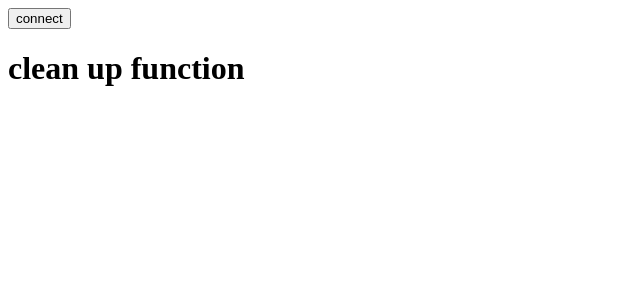
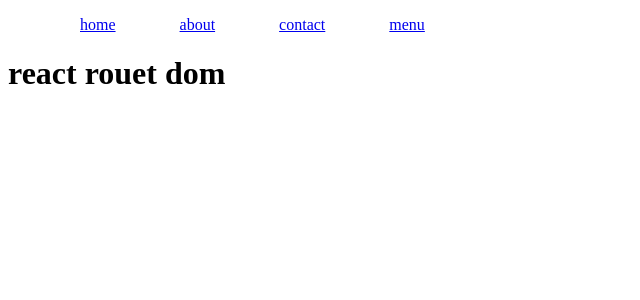
Before and after one commit to darwinMWF/todo_app_react_app, a React (Vite) app: page / in a window 1280 px wide. Shown: the top 300 px of the page, without its empty margins (0-640 px from the left). Built offline with nearby package versions, Linux system fonts and the light colour scheme.

Commit message:
reat-router-dom

```diff
--- a/package.json
+++ b/package.json
@@ -11,7 +11,8 @@
   },
   "dependencies": {
     "react": "^18.2.0",
-    "react-dom": "^18.2.0"
+    "react-dom": "^18.2.0",
+    "react-router-dom": "^6.14.2"
   },
   "devDependencies": {
     "@types/react": "^18.0.37",
--- a/src/main.jsx
+++ b/src/main.jsx
@@ -1,5 +1,6 @@
 import React from 'react'
 import ReactDOM from 'react-dom/client'
+import { BrowserRouter } from 'react-router-dom';
 // import NewApp from './useReducer/app'
 // import Reducer from './useReducer/example'
 // import './index.css'
@@ -11,10 +12,14 @@ import ReactDOM from 'react-dom/client'
 // import Demoref from './useref/demoref'
 // import Stopwatch from './useref/demoref'
 // import App from './useEffect/app'
-import CleanUp from './useEffect/cleanUp'
+// import CleanUp from './useEffect/cleanUp'
+
+import App from './react-router-dom/app';
 
 ReactDOM.createRoot(document.getElementById('root')).render(
   <React.StrictMode>
-   <CleanUp/>
+   <BrowserRouter>
+    <App/>
+   </BrowserRouter>
   </React.StrictMode>,
 )
--- /dev/null
+++ b/src/react-router-dom/app.css
@@ -0,0 +1,8 @@
+ul{
+    list-style: none;
+}
+
+li{
+    display: inline;
+    margin-inline: 2rem;
+}
--- /dev/null
+++ b/src/react-router-dom/app.jsx
@@ -0,0 +1,44 @@
+import { Link, Route as Nav,Routes as Navigation } from "react-router-dom";
+import { useParams,useNavigate } from "react-router-dom";
+import './app.css'
+
+
+const Data = ()=>{
+
+    let  {uid} = useParams();
+    return <>
+    {uid === 'u1'?<h1>hello useparams</h1>:null}
+    </>
+}
+
+const Navigate = ()=>{
+    const ReturnToHome = useNavigate();
+    const handleredirect = ()=>{
+        ReturnToHome('/')
+    }
+    return <>
+    <button onClick={handleredirect}>redirect</button>
+    </>
+}
+
+const App = ()=>{
+
+    return <>
+    <ul>
+        <Link to='/'><li>home</li></Link>
+        <Link to='/about/u1'><li>about</li></Link>
+        <Link to='/contact'><li>contact</li></Link>
+        <Link to='/menu'><li>menu</li></Link>
+
+    </ul>
+    <Navigation>
+    <Nav path="/" element={<h1>react rouet dom</h1>}/>
+    <Nav path="/about/:uid" element={<Data/>} />
+    <Nav path="/contact" element={<Navigate/>}/>
+    <Nav path="/menu" element={<h1>surat</h1>}/>
+    </Navigation>
+    </>
+}
+
+
+export default App;
```
